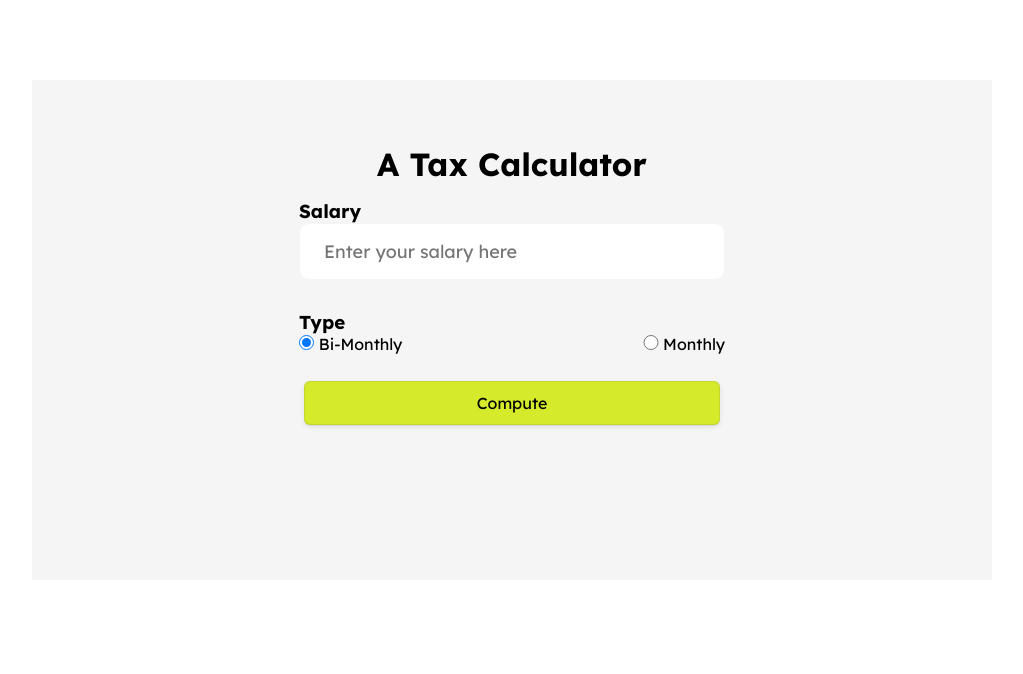
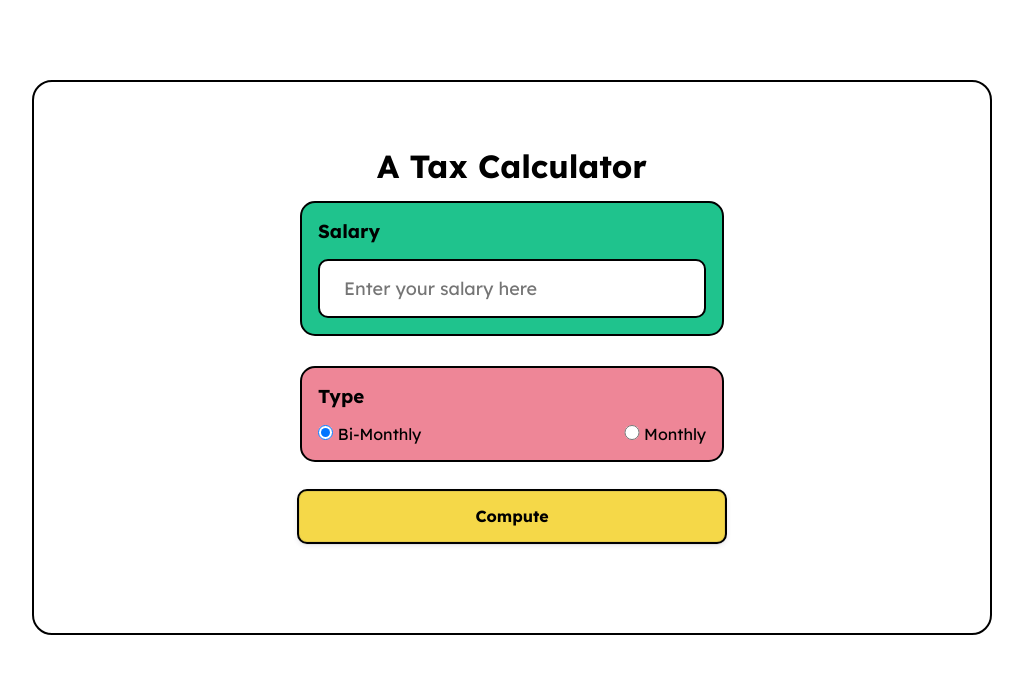
Before and after one commit to orayanics/2itg_oraya, a PHP site: page / in a window 1280 px wide. Shown: the top 674 px of the page, without its empty margins (128-1151 px from the left). Run offline with PHP 8.4, Linux system fonts and the light colour scheme.

Commit message:
Added css changes

```diff
--- a/mp1-tax-calc/index.php
+++ b/mp1-tax-calc/index.php
@@ -18,13 +18,13 @@
 
             <form action="" method="post" class="flex">
 
-                <div class="input">
+                <div class="input in1">
                     <h3>Salary</h3>
                     <input type="text" name="salary" id="salary" placeholder="Enter your salary here" onkeypress='validate(event)'
                     title="You will only be able to enter numbers." required>
                 </div>
 
-                <div class="input">
+                <div class="input in2">
                     <h3>Type</h3>
                     <div class="radio-type">
                         <div>
@@ -51,7 +51,6 @@
 
                     $taxType = $_POST['type'];
                     $inputSalary = $_POST['salary'];
-                    // $inputSalary = number_format($inputSalary);
                     getTypeTax($taxType, $inputSalary);
                 }
 
@@ -93,9 +92,12 @@
                     $annualSal =  sprintf('%0.2f', $annualSal);
                     $taxAnnual =  sprintf('%0.2f', $taxAnnual);
                     $taxMonthly =  sprintf('%0.2f', $taxMonthly);
-                    echo "<h2>Annual Salary: PHP <span> $annualSal </span></h2>";
-                    echo "<h2>Est. Annual Tax: PHP <span> $taxAnnual </span></h2>";
-                    echo "<h2>Est. Monthly Tax: PHP <span> $taxMonthly </span></h2>";
+                    echo '<div class="computed">';
+                    echo "<p>We have computed the following for you.</p>";
+                    echo "<p>Annual Salary: <span> PHP  $annualSal </span></p>";
+                    echo "<p>Est. Annual Tax: <span>  PHP $taxAnnual </span></p>";
+                    echo "<p>Est. Monthly Tax: <span> PHP  $taxMonthly </span></p>";
+                    echo '</div>';
                 }
                 ?>
 
--- a/mp1-tax-calc/style.css
+++ b/mp1-tax-calc/style.css
@@ -14,17 +14,33 @@
 
 .calculator {
     width: 75vw;
-    height: 500px;
+    height: auto;
     margin: 5rem auto;
-    background-color: #f5f5f5;
+    background-color: #fff;
     padding: 5%;
     overflow: hidden;
+    border: 2px solid #000;
+    border-radius: 20px;
 }
 
 .input {
     width: calc(50% + 10px);
-    background-color: #f5f5f5;
     margin: 15px 0 15px 0;
+    border: 2px solid #000;
+    border-radius: 15px;
+    padding: 1rem;
+}
+
+.in1 {
+    background-color: #1fc38d;
+}
+
+.in2 {
+    background-color: #ee8697;
+}
+
+.input h3 {
+    margin-bottom: 1rem;
 }
 
 input[type="text"] {
@@ -34,28 +50,29 @@ input[type="text"] {
 	font-size: 1.125rem;
 	padding: 1rem 1.5rem;
 	background-color: #FFF;
-    border: 1px solid #f5f5f5;
+    border: 2px solid #000;
 }
 
 input[type="radio"] {
     background-color: #fff;
+    border: 2px solid #000;
     margin: 0;
     width: 1.15em;
     height: 1.15em;
-    border: 1px solid currentColor;
     border-radius: 50%;
 }
 
 button {
     backface-visibility: hidden;
-    background-color: #d4ea2a;
-    border-radius: 6px;
-    border-width: 0;
+    background-color: #f5d848;
+    border: 2px solid #000 !important;
+    border-radius: 10px;
     box-shadow: rgba(50, 50, 93, .1) 0 0 0 1px inset,rgba(50, 50, 93, .1) 0 2px 5px 0,rgba(0, 0, 0, .07) 0 1px 1px 0;
     color: #000;
     cursor: pointer;
     font-size: 100%;
-    height: 44px;
+    font-weight: 700;
+    height: 55px;
     line-height: 1.15;
     margin: 12px 0 25px 0;
     overflow: hidden;
@@ -67,7 +84,7 @@ button {
     user-select: none;
     -webkit-user-select: none;
     touch-action: manipulation;
-    width: 50%;
+    width: 52%;
 }
 
 button:disabled {
@@ -95,3 +112,18 @@ h1, h2 {
     align-items: center;
     flex-direction: column;
 }
+
+form p {
+    margin-bottom: 5px;
+}
+
+form span {
+    font-weight: 700;
+}
+
+.computed {
+    padding: 1rem;
+    border-radius: 15px;
+    text-align: center;
+    margin-bottom: 1rem;
+}
```
